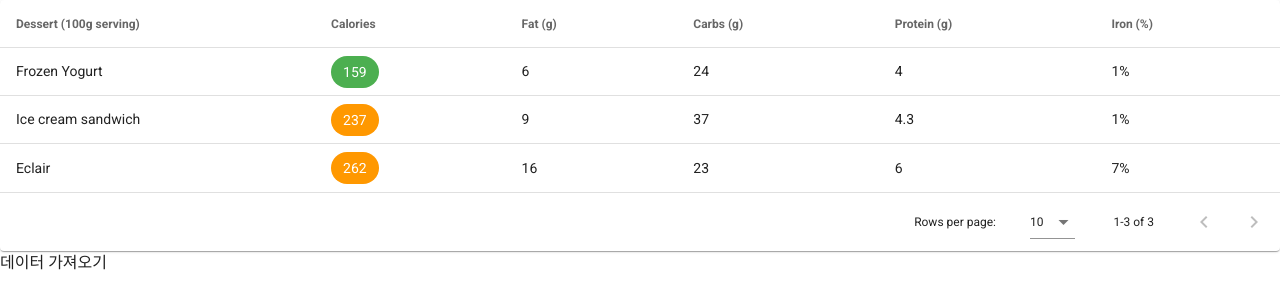
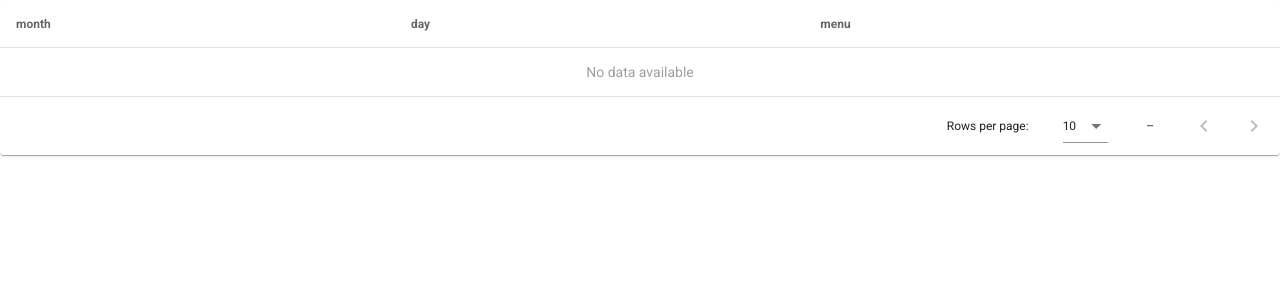
Before and after one commit to SimGyuYeon/SimGyuYeon.github.io, a plain HTML site: page meal/menu.html in a window 1280 px wide. Drawn offline with nearby package versions, Linux system fonts and the light colour scheme.

Commit message:
Update menu.html

```diff
--- a/meal/menu.html
+++ b/meal/menu.html
@@ -16,22 +16,19 @@
           <template>
             <v-data-table
               :headers="headers"
-              :items="desserts"
+              :items="menus"
               class="elevation-1"
             >
-              <template v-slot:item.calories="{ item }">
+              <template v-slot:item.day="{ item }">
                 <v-chip
-                  :color="getColor(item.calories)"
+                  :color="getColor(item.day)"
                   dark
                 >
-                  {{ item.calories }}
+                  {{ item.day }}
                 </v-chip>
               </template>
             </v-data-table>
           </template>
-          <get-menu>
-
-          </get-menu>
         </v-main>
       </v-app>
     </div>
@@ -39,65 +36,33 @@
     <script src="https://cdn.jsdelivr.net/npm/vue@2.x/dist/vue.js"></script>
     <script src="https://cdn.jsdelivr.net/npm/vuetify@2.x/dist/vuetify.js"></script>
     <script>
-      Vue.component('get-menu', {
-        template: '<button v-on:click="getData">데이터 가져오기</button>',
-        methods: {
-          getData: function (){
-            axios.get("./menu.json").then(response => (console.log(response)));
-          }
-        }
-      });
-
       new Vue({
         el: '#app',
         vuetify: new Vuetify(),
         data () {
+          console.log("data");
           return {
             headers: [
               {
-                text: 'Dessert (100g serving)',
+                text: 'month',
                 align: 'start',
                 sortable: false,
-                value: 'name',
+                value: 'month',
               },
-              { text: 'Calories', value: 'calories' },
-              { text: 'Fat (g)', value: 'fat' },
-              { text: 'Carbs (g)', value: 'carbs' },
-              { text: 'Protein (g)', value: 'protein' },
-              { text: 'Iron (%)', value: 'iron' },
+              { text: 'day', value: 'day' },
+              { text: 'menu', value: 'menu' },
             ],
-            desserts: [
-              {
-                name: 'Frozen Yogurt',
-                calories: 159,
-                fat: 6.0,
-                carbs: 24,
-                protein: 4.0,
-                iron: '1%',
-              },
-              {
-                name: 'Ice cream sandwich',
-                calories: 237,
-                fat: 9.0,
-                carbs: 37,
-                protein: 4.3,
-                iron: '1%',
-              },
-              {
-                name: 'Eclair',
-                calories: 262,
-                fat: 16.0,
-                carbs: 23,
-                protein: 6.0,
-                iron: '7%',
-              },
-            ],
+            menus:[],
           }
         },
+        mounted: function (){
+          console.log('hi');
+          axios.get("https://simgyuyeon.github.io/meal/menu.json").then( (response) => { menus = response;});
+        },
         methods: {
-          getColor (calories) {
-            if (calories > 400) return 'red'
-            else if (calories > 200) return 'orange'
+          getColor (day) {
+            if (day > 27) return 'red'
+            else if (day > 26) return 'orange'
             else return 'green'
           },
         },
```
